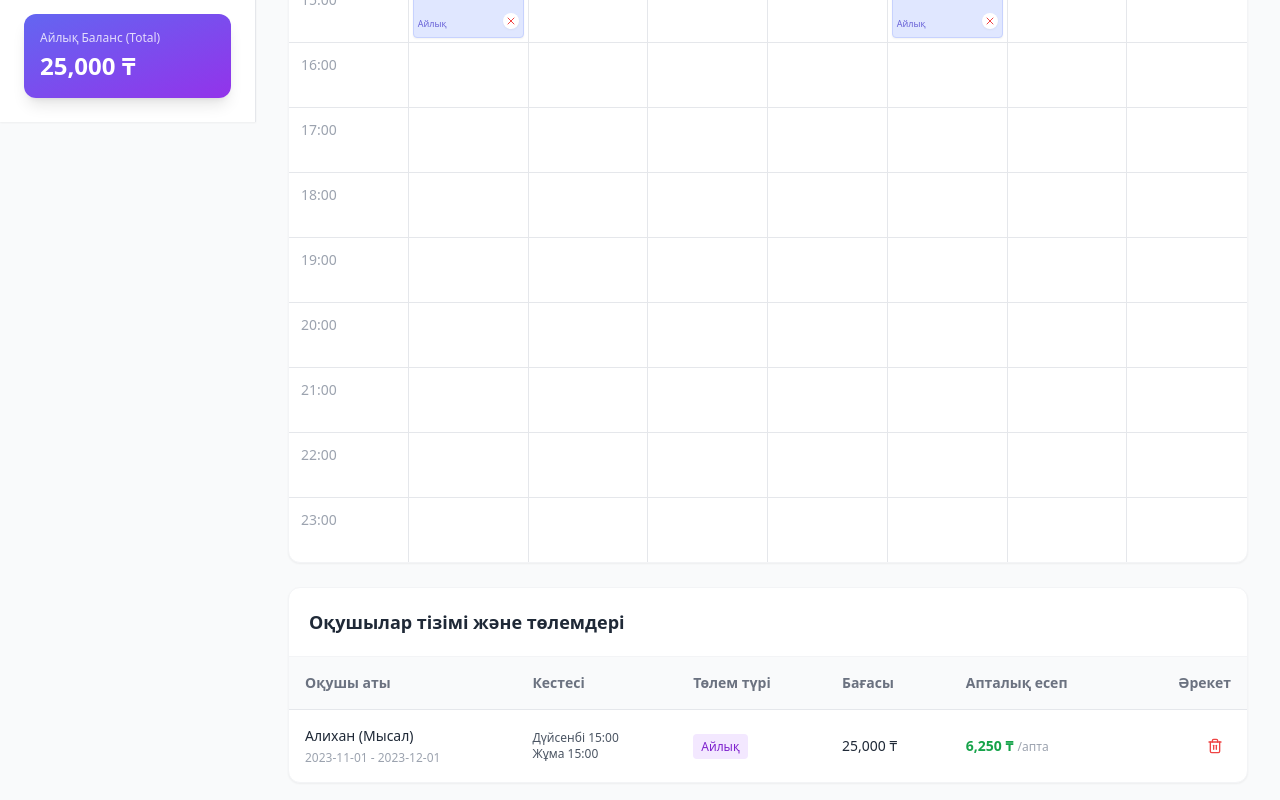
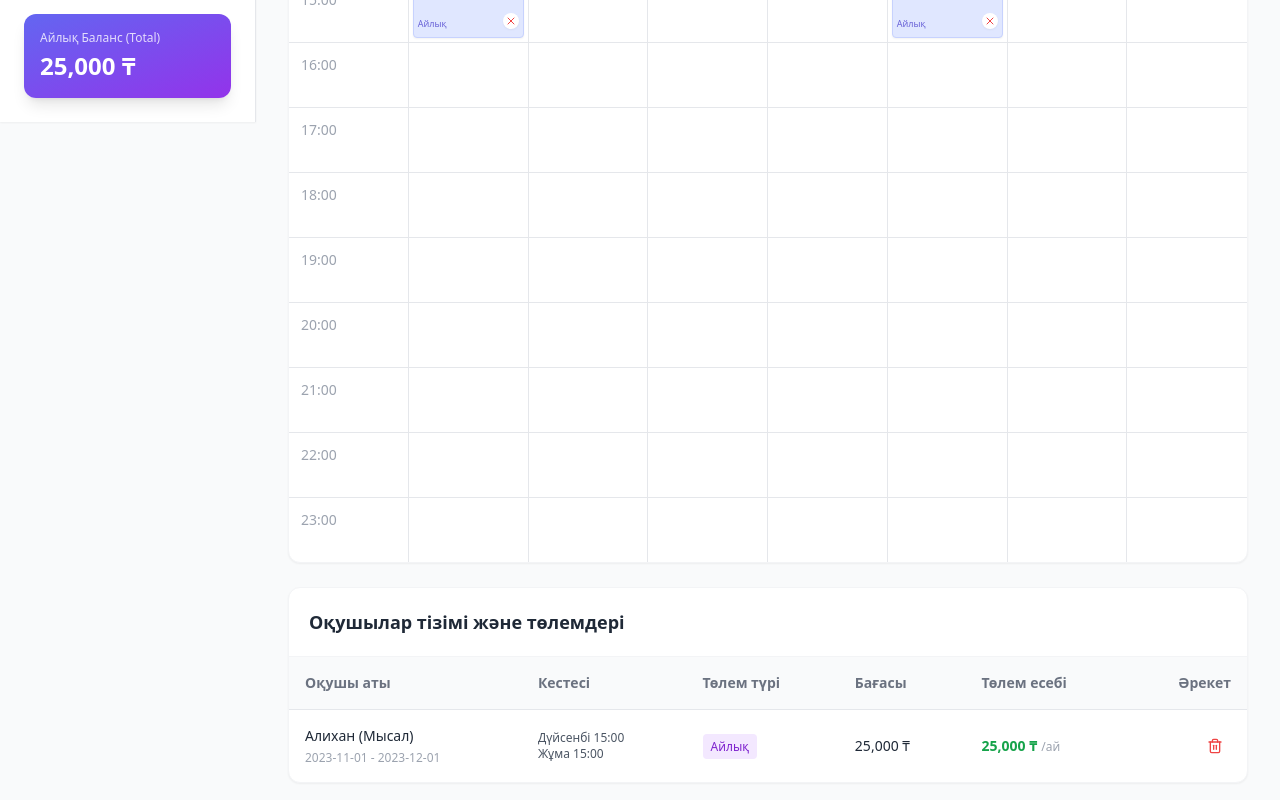
Before and after one commit to qazbekmarat03-arch/kundelik, a React (Create React App) app: page / in a window 1280 px wide. Shown: the part 678-1478 px from the top of the page. Built offline with nearby package versions, Linux system fonts and the light colour scheme.

Commit message:
version2

```diff
--- a/src/App.js
+++ b/src/App.js
@@ -64,7 +64,7 @@ export default function MyPlanApp() {
     localStorage.setItem('myApp_notes', JSON.stringify(notes));
   }, [notes]);
 
-  // --- ҚАЛҒАН КОДТАР (ӨЗГЕРІССІЗ) ---
+  // --- ҚАЛҒАН КОДТАР ---
 
   const [isStudentModalOpen, setIsStudentModalOpen] = useState(false);
   const [confirmModal, setConfirmModal] = useState({ isOpen: false, message: '', onConfirm: null });
@@ -241,6 +241,15 @@ export default function MyPlanApp() {
                  </div>
              </div>
         );
+    } else if (newStudent.paymentType === 'monthly') {
+        return (
+             <div className="bg-purple-50 p-3 rounded-lg text-sm text-purple-800 mt-2 border border-purple-100">
+                 <div className="flex justify-between">
+                    <span>Айлық табыс (Толық):</span>
+                    <span className="font-bold">{amt.toLocaleString()} ₸</span>
+                 </div>
+             </div>
+        );
     }
     return null;
   };
@@ -361,7 +370,6 @@ export default function MyPlanApp() {
                 </div>
                 <button onClick={() => setIsStudentModalOpen(true)} className="bg-indigo-600 hover:bg-indigo-700 text-white px-4 py-2 rounded-lg flex items-center gap-2 transition shadow-lg shadow-indigo-200 text-sm font-medium">
                     <Plus size={18} />
-                    <Plus size={18} />
                     Оқушы қосу
                 </button>
             </div>
@@ -382,7 +390,7 @@ export default function MyPlanApp() {
                                 <th className="p-4">Кестесі</th>
                                 <th className="p-4">Төлем түрі</th>
                                 <th className="p-4">Бағасы</th>
-                                <th className="p-4">Апталық есеп</th>
+                                <th className="p-4">Төлем есебі</th>
                                 <th className="p-4 text-right">Әрекет</th>
                             </tr>
                         </thead>
@@ -391,14 +399,23 @@ export default function MyPlanApp() {
                                 <tr><td colSpan="6" className="p-8 text-center text-gray-400">Оқушылар тіркелмеген</td></tr>
                             ) : (
                                 students.map(student => {
-                                    // Апталық соманы есептеу (Table үшін)
-                                    let weeklyCalc = 0;
+                                    // ЕСЕПТЕУ ЛОГИКАСЫ ӨЗГЕРТІЛДІ
+                                    let displayAmount = 0;
+                                    let periodLabel = '';
+
                                     if(student.paymentType === 'daily') {
-                                        // Сабақ бағасы * Сабақ саны
-                                        weeklyCalc = student.amount * student.schedule.length;
+                                        displayAmount = student.amount * student.schedule.length;
+                                        periodLabel = '/апта';
                                     }
-                                    else if(student.paymentType === 'weekly') weeklyCalc = student.amount;
-                                    else if(student.paymentType === 'monthly') weeklyCalc = Math.round(student.amount / 4);
+                                    else if(student.paymentType === 'weekly') {
+                                        displayAmount = student.amount;
+                                        periodLabel = '/апта';
+                                    }
+                                    else if(student.paymentType === 'monthly') {
+                                        // Айлық болса БӨЛМЕЙМІЗ!
+                                        displayAmount = student.amount;
+                                        periodLabel = '/ай';
+                                    }
 
                                     return (
                                     <tr key={student.id} className="hover:bg-gray-50 transition">
@@ -432,8 +449,8 @@ export default function MyPlanApp() {
                                             </span>
                                         </td>
                                         <td className="p-4 text-green-600 font-bold">
-                                            {weeklyCalc.toLocaleString()} ₸
-                                            <span className="text-xs font-normal text-gray-400 ml-1">/апта</span>
+                                            {displayAmount.toLocaleString()} ₸
+                                            <span className="text-xs font-normal text-gray-400 ml-1">{periodLabel}</span>
                                         </td>
                                         <td className="p-4 text-right">
                                             <button
```
Also changed, not shown: 1 other file (tests, documents, lock files or other folders).
